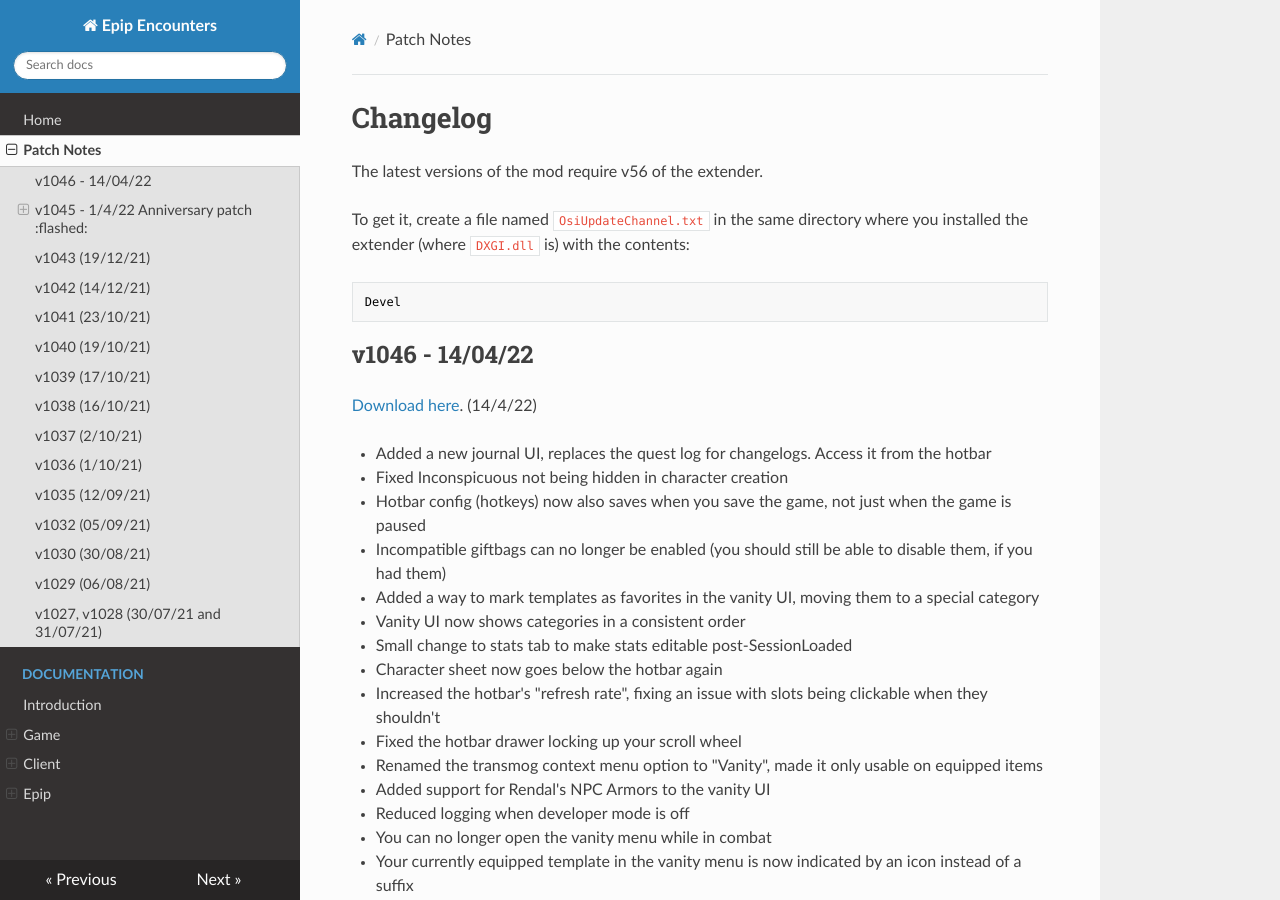
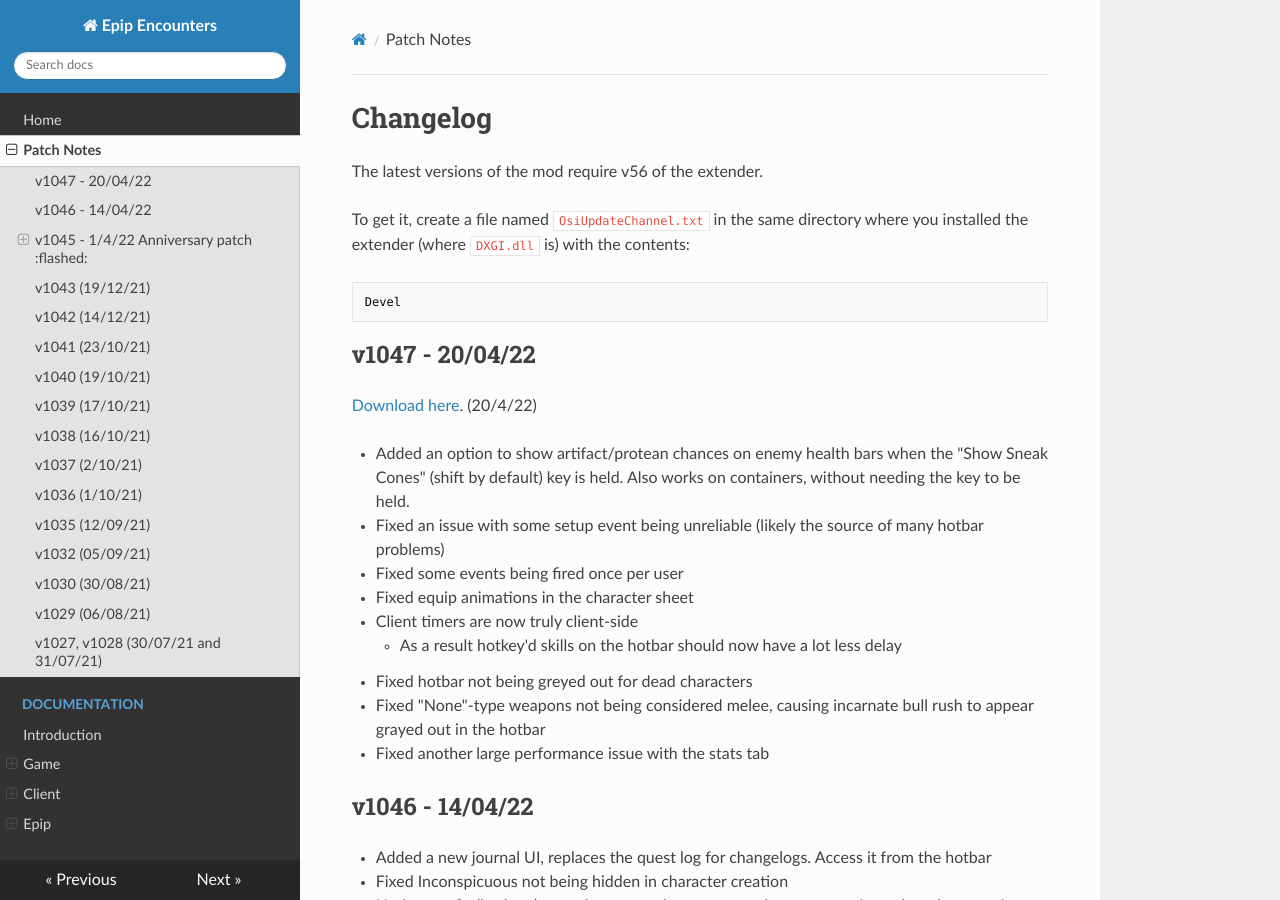
Before and after one commit to PinewoodPip/epip, an MkDocs documentation site: the page built from docs/patchnotes.md, in a window 1280 px wide and 900 px high. Built offline with MkDocs 1.6.1, drawn with Linux system fonts in a browser that asks for light colours; nearby versions of some CDN libraries.

Commit message:
Update patchnotes.md

````diff
--- a/docs/patchnotes.md
+++ b/docs/patchnotes.md
@@ -7,8 +7,20 @@ To get it, create a file named `OsiUpdateChannel.txt` in the same directory wher
 Devel
 ```
 
+## v1047 - 20/04/22
+[Download here](https://drive.google.com/file/d/13dI7QVVfyO-y-4tfJwmHgOEKr1jOV9se/view?usp=sharing). (20/4/22)
+
+- Added an option to show artifact/protean chances on enemy health bars when the "Show Sneak Cones" (shift by default) key is held. Also works on containers, without needing the key to be held.
+- Fixed an issue with some setup event being unreliable (likely the source of many hotbar problems)
+- Fixed some events being fired once per user
+- Fixed equip animations in the character sheet
+- Client timers are now truly client-side
+    - As a result hotkey'd skills on the hotbar should now have a lot less delay
+- Fixed hotbar not being greyed out for dead characters
+- Fixed "None"-type weapons not being considered melee, causing incarnate bull rush to appear grayed out in the hotbar
+- Fixed another large performance issue with the stats tab
+
 ## v1046 - 14/04/22
-[Download here](https://drive.google.com/file/d/1wELP_GrSv-JwKwWQA7gCcM9Ox2-CvrU5/view?usp=sharing). (14/4/22)
 
 - Added a new journal UI, replaces the quest log for changelogs. Access it from the hotbar
 - Fixed Inconspicuous not being hidden in character creation
````
